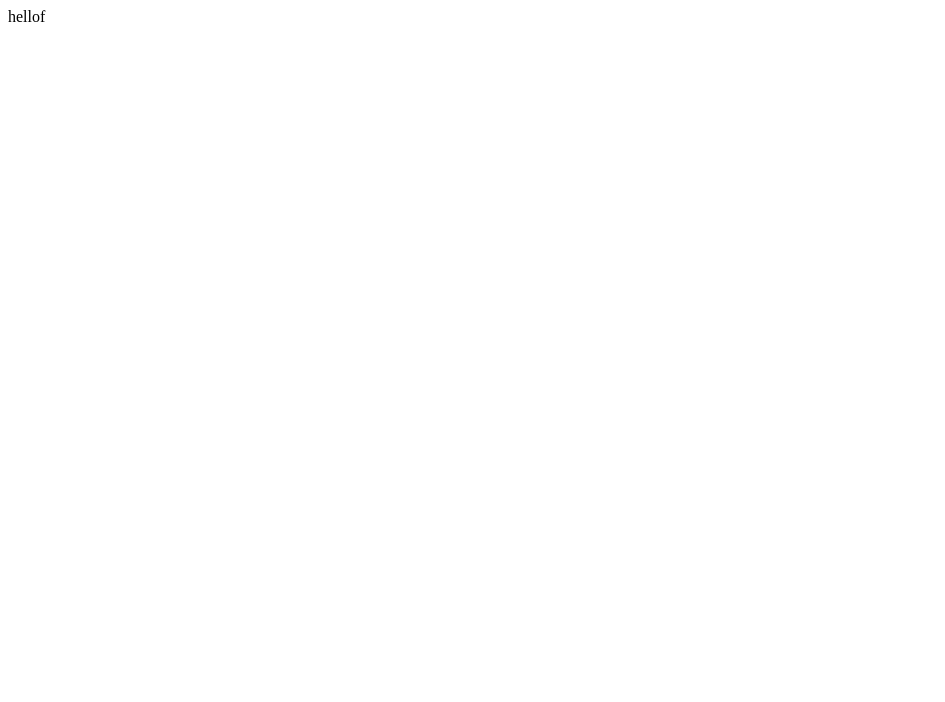
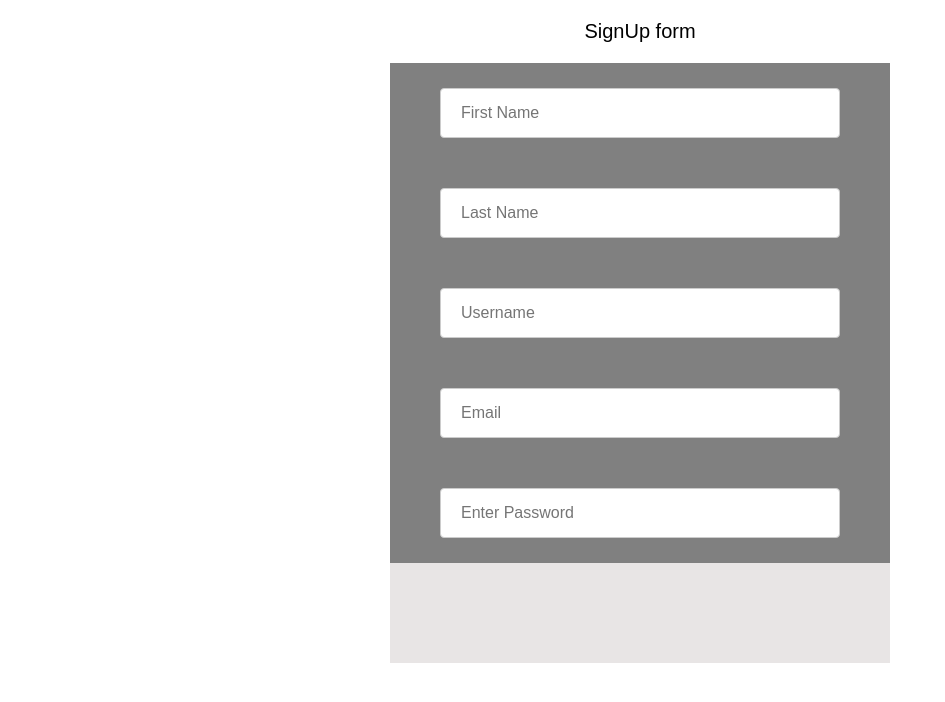
Before and after one commit to ramanuj-07/form, a React (Vite) app in the folder form/: page / in a window 1280 px wide. Shown: the top 702 px of the page, without its empty margins (0-945 px from the left). Built offline with nearby package versions, Linux system fonts and the light colour scheme.

Commit message:
creating the input fields for form

```diff
--- a/form/package.json
+++ b/form/package.json
@@ -11,7 +11,8 @@
   },
   "dependencies": {
     "react": "^18.2.0",
-    "react-dom": "^18.2.0"
+    "react-dom": "^18.2.0",
+    "styled-components": "^6.1.11"
   },
   "devDependencies": {
     "@types/react": "^18.2.66",
--- a/form/src/App.jsx
+++ b/form/src/App.jsx
@@ -1,11 +1,59 @@
-
+import styled from 'styled-components'
 function App() {
 
   return (
-    <>
-      hellof
-    </>
+    <MainSignUpPage>
+      <div className='signUp'>
+        SignUp form
+      </div>
+      <div>
+        <Container>
+          <div>
+            <Input> <input type="text" placeholder='First Name' /></Input>
+            <Input> <input type="text" placeholder='Last Name' /></Input>
+            <Input> <input type="text" placeholder='Username' /></Input>
+            <Input> <input type="email" placeholder='Email' /></Input>
+            <Input> <input type="password" placeholder='Enter Password' /></Input>
+          </div>
+        </Container>
+      </div>
+
+    </MainSignUpPage>
+
   )
 }
 
-export default App
+export default App;
+
+const Input = styled.form`
+
+  background-color:grey;
+  padding:25px;
+  display: flex;
+  justify-content: center;
+  input {
+    width: calc(100% - 50px); /* Adjust width considering padding  calc(100% - 50px);*/
+    padding: 15px 20px; /* Padding for input field */
+    font-size: 16px;
+    border: 1px solid #ccc;
+    border-radius: 4px;
+    box-sizing: border-box; /* Ensures padding and border are included in width */
+  }
+
+`
+const MainSignUpPage = styled.div`
+display:flex;
+flex-direction: column;
+align-items:center;
+padding:20px;
+.signUp{
+  font-size:20px;
+}
+`
+const Container = styled.div`
+width:500px;
+height: 600px;
+background-color: #e8e5e5;
+margin-top: 20px;
+
+`
--- a/form/src/main.jsx
+++ b/form/src/main.jsx
@@ -1,10 +1,22 @@
 import React from 'react'
 import ReactDOM from 'react-dom/client'
 import App from './App.jsx'
+import { createGlobalStyle } from 'styled-components'
 
+const GlobalStyle = createGlobalStyle`
+  *{
+    box-sizing:border-box;
+    margin:0;
+    padding:0;
+  }
+  body{
+  font-family: "Poppins", sans-serif;
 
+  }
+`
 ReactDOM.createRoot(document.getElementById('root')).render(
   <React.StrictMode>
-    <App />
+    <GlobalStyle/>
+      <App />
   </React.StrictMode>,
 )
```
Also changed, not shown: form/src/Formfield.jsx (added), 1 other file (tests, documents, lock files or other folders).
